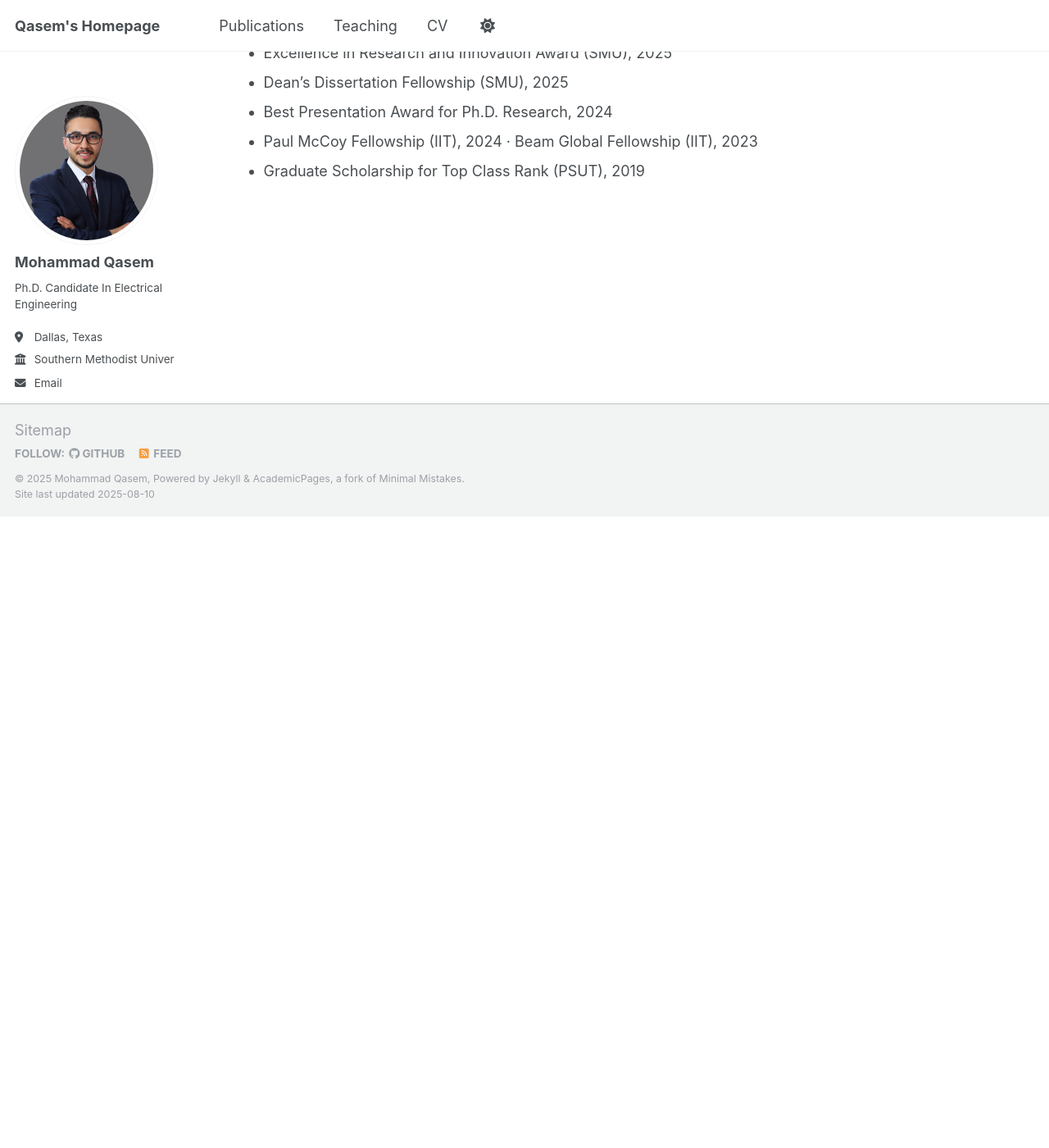
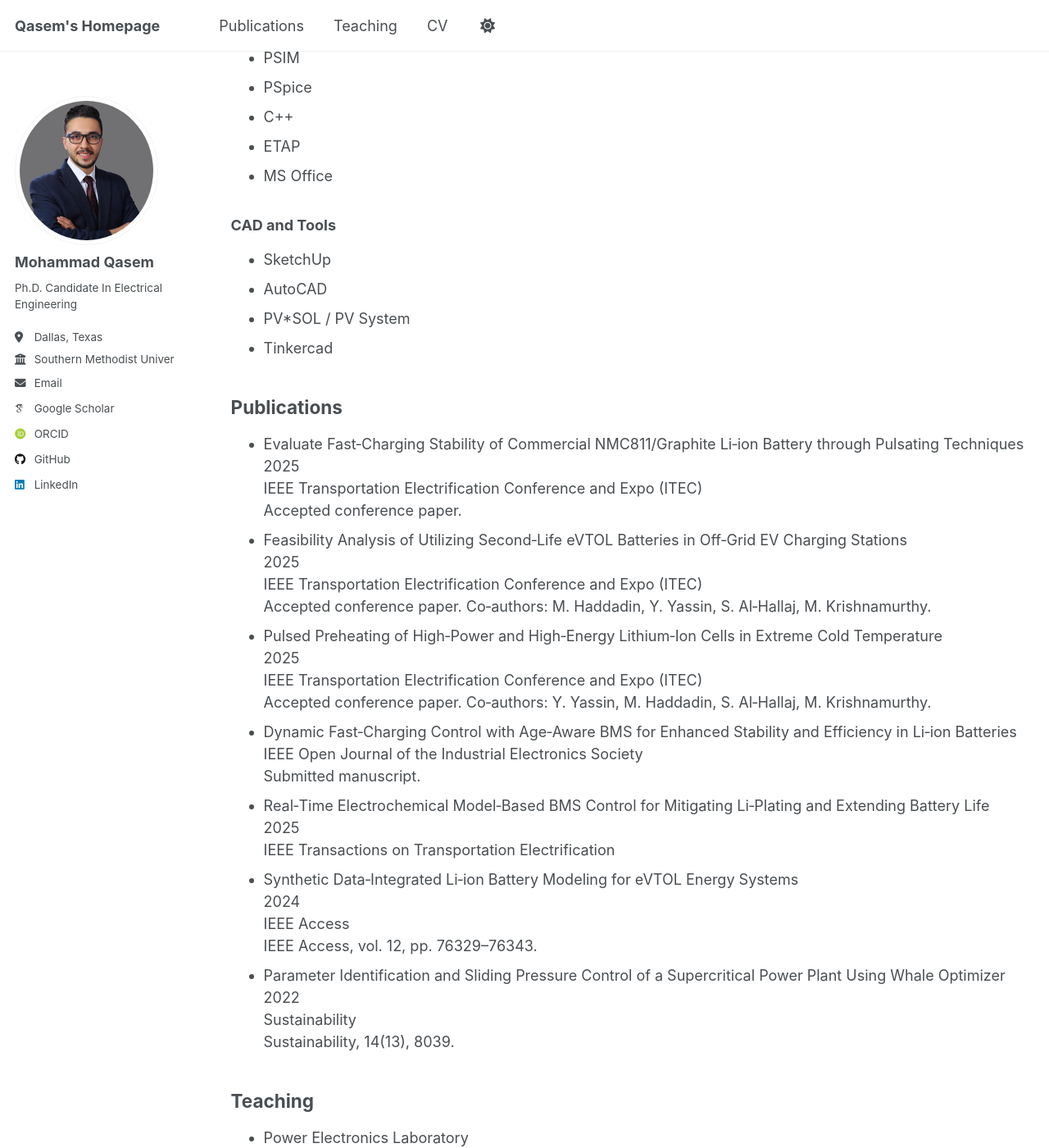
Before and after one commit to MohammadQasem97/Mohammad_Qasem.github.io, a Jekyll site: the page built from _pages/cv.md, in a window 1280 px wide and 1400 px high, scrolled down 2557 px. Shown: the whole window at 82% size. Built offline with Jekyll 4.4.1, drawn with Linux system fonts in a browser that asks for light colours; some web fonts are replaced; a script that is not in the unit is left out; before the commit the page ends 3187 px from its top, so only the background shows below that; some of the changed text lies outside the part shown.

Commit message:
Update cv.md

```diff
--- a/_pages/cv.md
+++ b/_pages/cv.md
@@ -7,7 +7,7 @@ redirect_from:
   - /resume
 ---
 
-
+{% include cv-template.html %}
 
 Education
 ======
```
